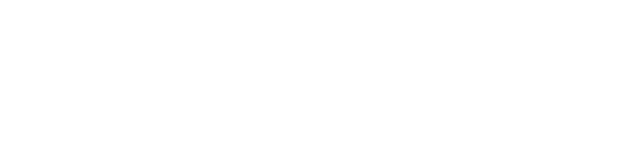
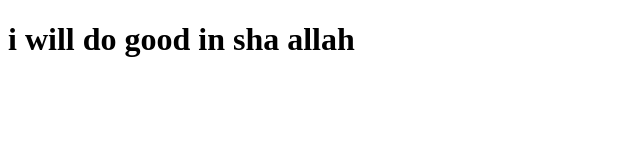
Before and after one commit to the-Asif/my-github, a plain HTML site: page index.html in a window 1280 px wide. Shown: the whole page, without its empty margins (0-640 px from the left). Drawn offline with Linux system fonts and the light colour scheme.

Commit message:
uodated the html file

```diff
--- a/index.html
+++ b/index.html
@@ -6,6 +6,6 @@
     <title>Document</title>
 </head>
 <body>
-
+    <h1>i will do good in sha allah</h1>
 </body>
 </html>
```
